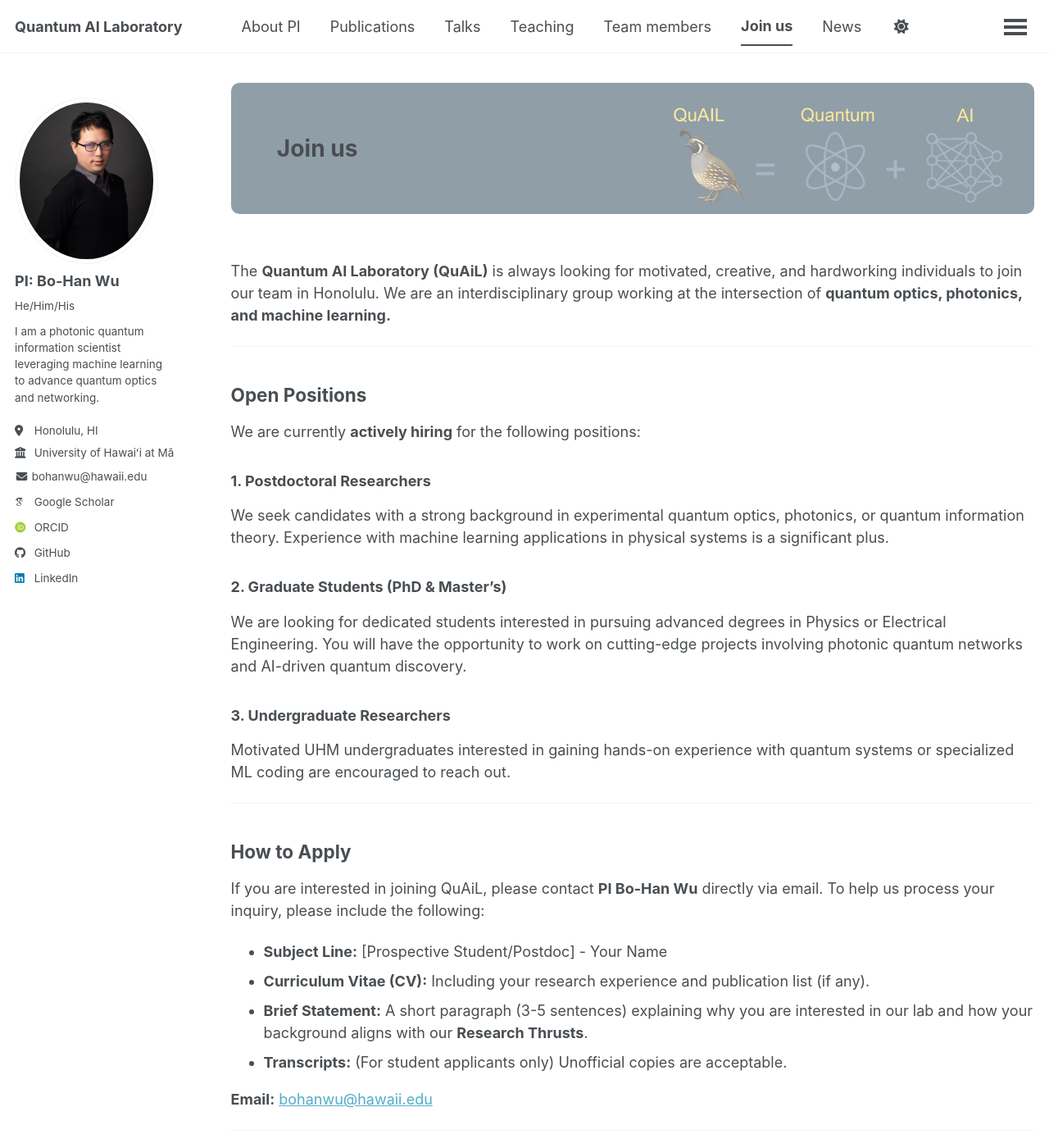
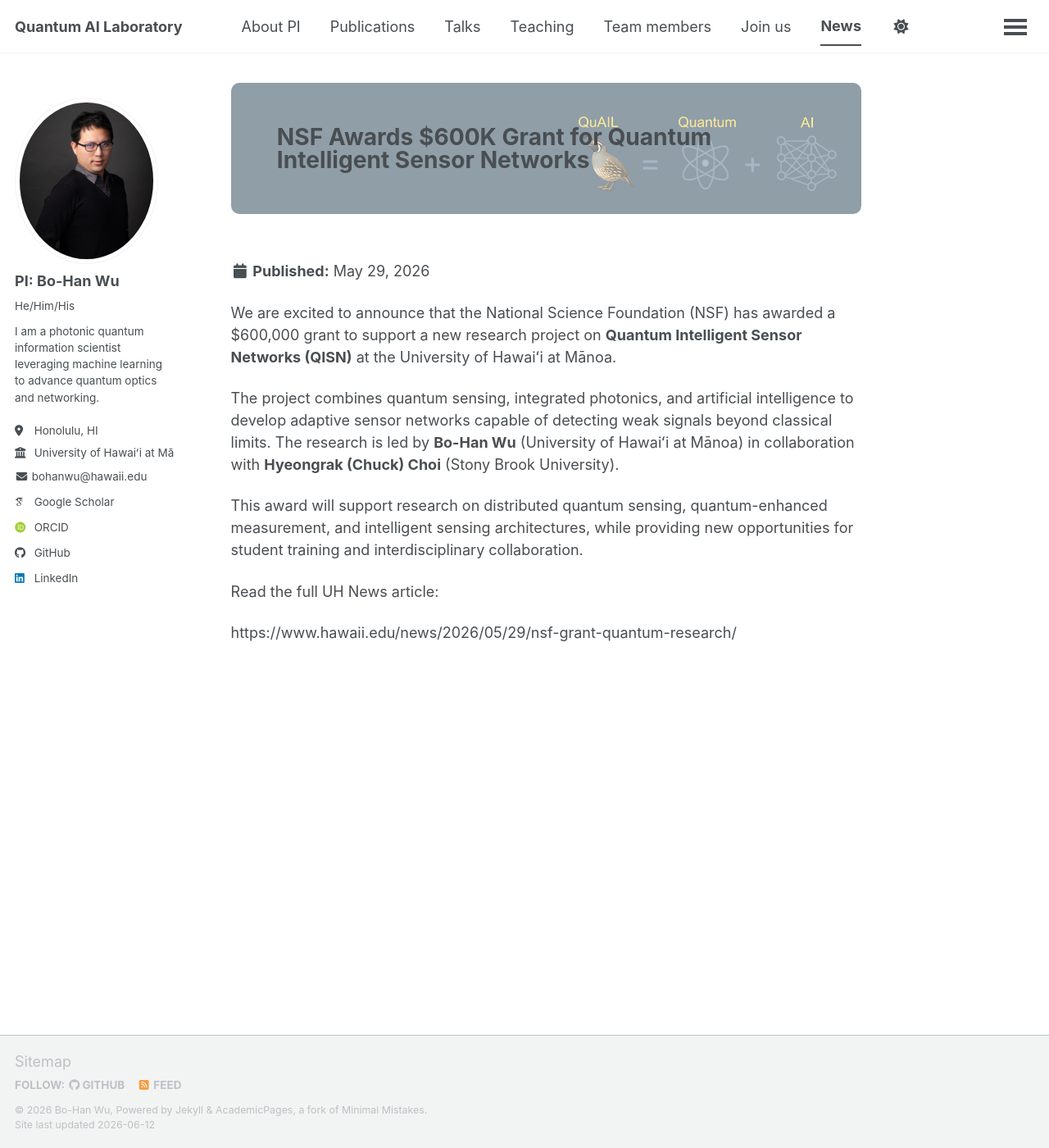
Before and after one commit to go705/go705.github.io, a Jekyll site: the page built from _pages/news.md, in a window 1280 px wide and 1400 px high. Shown: the whole window at 82% size. Built offline with Jekyll 4.4.1, drawn with Linux system fonts in a browser that asks for light colours; some web fonts are replaced; a script bundle is joined from its source files by our own code; library files that are not in the unit come from our copies; some of the changed text lies outside the part shown.

Commit message:
Update news.md

```diff
--- a/_pages/news.md
+++ b/_pages/news.md
@@ -1,40 +1,14 @@
 ---
-layout: archive
-title: "Join us"
-permalink: /join/
-author_profile: true
+title: "NSF Awards $600K Grant for Quantum Intelligent Sensor Networks"
+date: 2026-05-29
 ---
 
-{% include base_path %}
+We are excited to announce that the National Science Foundation (NSF) has awarded a $600,000 grant to support a new research project on **Quantum Intelligent Sensor Networks (QISN)** at the University of Hawaiʻi at Mānoa.
 
-The **Quantum AI Laboratory (QuAiL)** is always looking for motivated, creative, and hardworking individuals to join our team in Honolulu. We are an interdisciplinary group working at the intersection of **quantum optics, photonics, and machine learning.**
+The project combines quantum sensing, integrated photonics, and artificial intelligence to develop adaptive sensor networks capable of detecting weak signals beyond classical limits. The research is led by **Bo-Han Wu** (University of Hawaiʻi at Mānoa) in collaboration with **Hyeongrak (Chuck) Choi** (Stony Brook University).
 
----
+This award will support research on distributed quantum sensing, quantum-enhanced measurement, and intelligent sensing architectures, while providing new opportunities for student training and interdisciplinary collaboration.
 
-## Open Positions
-We are currently **actively hiring** for the following positions:
+Read the full UH News article:
 
-### 1. Postdoctoral Researchers
-We seek candidates with a strong background in experimental quantum optics, photonics, or quantum information theory. Experience with machine learning applications in physical systems is a significant plus.
-
-### 2. Graduate Students (PhD & Master's)
-We are looking for dedicated students interested in pursuing advanced degrees in Physics or Electrical Engineering. You will have the opportunity to work on cutting-edge projects involving photonic quantum networks and AI-driven quantum discovery.
-
-### 3. Undergraduate Researchers
-Motivated UHM undergraduates interested in gaining hands-on experience with quantum systems or specialized ML coding are encouraged to reach out.
-
----
-
-## How to Apply
-If you are interested in joining QuAiL, please contact **PI Bo-Han Wu** directly via email. To help us process your inquiry, please include the following:
-
-* **Subject Line:** [Prospective Student/Postdoc] - Your Name
-* **Curriculum Vitae (CV):** Including your research experience and publication list (if any).
-* **Brief Statement:** A short paragraph (3-5 sentences) explaining why you are interested in our lab and how your background aligns with our **Research Thrusts**.
-* **Transcripts:** (For student applicants only) Unofficial copies are acceptable.
-
-**Email:** [bohanwu@hawaii.edu](mailto:bohanwu@hawaii.edu)
-
----
-
-> *The University of Hawaiʻi at Mānoa is an equal opportunity employer and we value diversity in our laboratory.*
+https://www.hawaii.edu/news/2026/05/29/nsf-grant-quantum-research/
```
